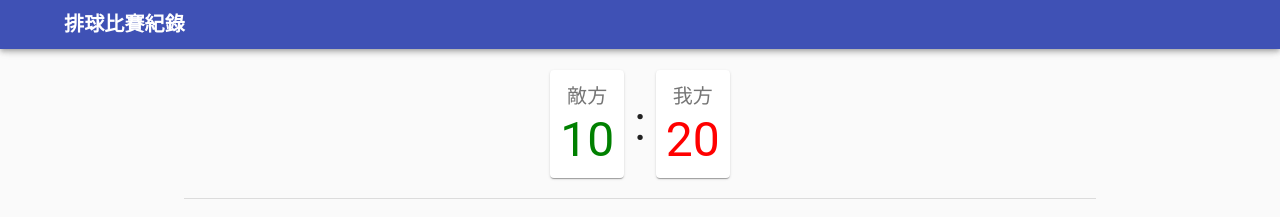
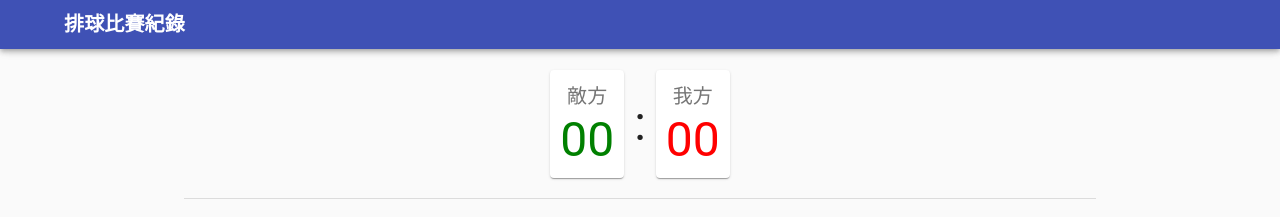
Before and after one commit to LinYunWen/volleyball-game-record, a React app: page /record in a window 1280 px wide. Shown: the top 217 px of the page. Built offline with nearby package versions, Linux system fonts and the light colour scheme.

Commit message:
Feature: bridge the score and action

```diff
--- a/src/action.js
+++ b/src/action.js
@@ -37,6 +37,15 @@ export const settingAction = {
 }
 
 export const recordAction = {
+    modifyScore(side, delta) {
+        return {
+            type: "MODIFY_SCORE",
+            payload: {
+                side: side,
+                delta: delta
+            }
+        };
+    },
     changeSelectedAthlete(event, selectedAthlete) {
         return {
             type: "CHANGE_SELECTED_ATHLETE",
--- a/src/component/RecordPage.js
+++ b/src/component/RecordPage.js
@@ -11,6 +11,7 @@ import { Divider, Grid } from "@material-ui/core";
 import RecordDrawer from "./RecordDrawer";
 import RecordSnackbar from "./RecordSnackbar";
 import "../scss/record.scss";
+import { isGeneratorFunction } from "regenerator-runtime";
 
 class RecordPage extends React.Component {
   constructor(props) {
@@ -57,6 +58,7 @@ class RecordPage extends React.Component {
 
   clickActionButton(reason, isGet) {
     return (event) => {
+      this.props.modifyScore(isGet ? "us" : "competitor", 1);
       this.props.showRecordSnackbar(`${this.props.common.athlete.selected} 球員 (${reason})`, isGet);
     }
   }
@@ -67,12 +69,12 @@ class RecordPage extends React.Component {
         <Grid container alignItems="center" justify="center" alignContent="center">
           <Paper className="score-text-paper">
             <Typography variant="h6" color="textSecondary" className="score-text">敵方</Typography>
-            <Typography variant="h3" className="score-text green">{this.props.record.score.competitor}</Typography>
+            <Typography variant="h3" className="score-text green">{`${this.props.record.score.competitor}`.padStart(2, "0")}</Typography>
           </Paper>
           <Typography variant="h3" className="bold">:</Typography>
           <Paper className="score-text-paper">
             <Typography variant="h6" color="textSecondary" className="score-text">我方</Typography>
-            <Typography variant="h3" className="score-text red">{this.props.record.score.us}</Typography>
+            <Typography variant="h3" className="score-text red">{`${this.props.record.score.us}`.padStart(2, "0")}</Typography>
           </Paper>
         </Grid>
         <Divider style={{ margin: "10px 0px 20px 0" }}/>
--- a/src/defaultState.js
+++ b/src/defaultState.js
@@ -18,8 +18,8 @@ export const defaultState = {
     },
     record: {
         score: {
-            competitor: 10,
-            us: 20
+            competitor: 0,
+            us: 0
         },
         drawer: {
             isOpen: false,
--- a/src/reducers/record.js
+++ b/src/reducers/record.js
@@ -3,6 +3,10 @@ import { defaultState } from "../defaultState";
 export function recordReducer(state = defaultState.record, action) {
     let newState = { ...state };
     switch (action.type) {
+        case "MODIFY_SCORE": {
+            newState.score[action.payload.side] += action.payload.delta;
+            return newState;
+        }
         case "TOGGLE_RECORD_DRAWER": {
             newState.drawer.isOpen = action.payload;
             return newState;
```
